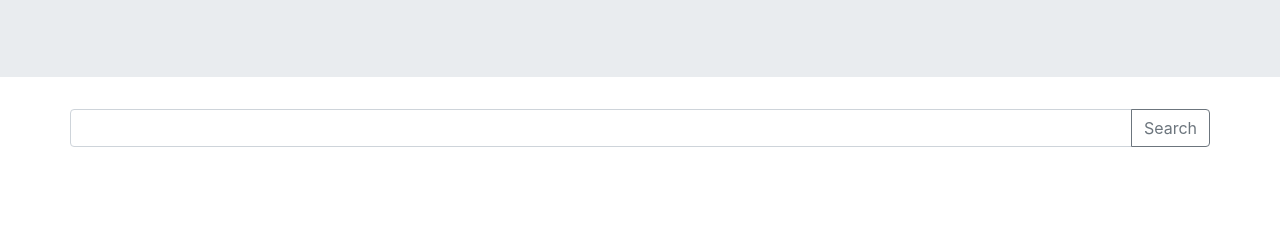
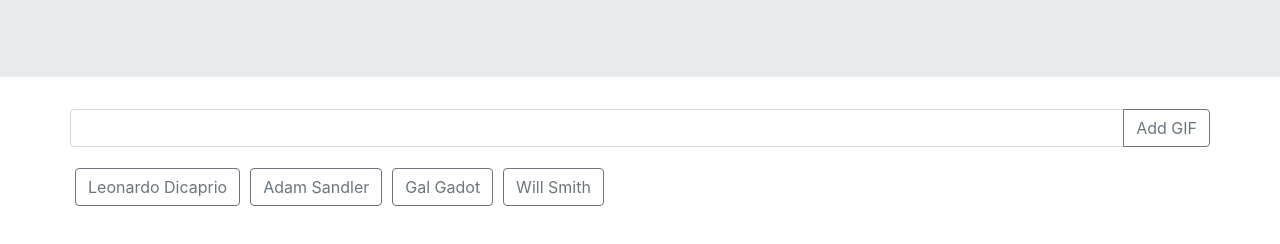
Before and after one commit to Stegler/GifSearch, a plain HTML site: page index.html in a window 1280 px wide. Shown: the part 172-416 px from the top of the page. Drawn offline with nearby package versions, Linux system fonts and the light colour scheme; no server answers.

Commit message:
functioning input field

```diff
--- a/app.js
+++ b/app.js
@@ -0,0 +1,50 @@
+var queryURL = "https://api.giphy.com/v1/gifs/trending?api_key=dc6zaTOxFJmzC";
+
+$.ajax({
+    url: queryURL,
+    method: "GET"
+}).then(function (response) {
+    console.log(response);
+});
+
+// Initial array of gifs
+var gifs = ["Leonardo Dicaprio", "Adam Sandler", "Gal Gadot", "Will Smith"];
+
+// Function for displaying gif buttons
+function renderButtons() {
+
+    // Deleting the movie buttons prior to adding new movie buttons
+    // (this is necessary otherwise we will have repeat buttons)
+    $("#buttons-view").empty();
+
+    // Looping through the array of gifs
+    for (var i = 0; i < gifs.length; i++) {
+
+        // Then dynamicaly generating buttons for each actor in the array.
+        var button = $("<button>");
+        // Adding a class
+        button.addClass("btn btn-outline-secondary button");
+        // Adding a data-attribute with a value of the data-name at index i
+        button.attr("data-name", gifs[i]);
+        // Providing the button's text with a value of the gif at index i
+        button.text(gifs[i]);
+        // Adding the button to the HTML
+        $("#buttons-view").append(button);
+    }
+}
+
+// This function handles events where one button is clicked
+$(".gif-add").on("click", function (event) {
+    // Preventing the buttons default behavior when clicked (which is submitting a form)
+    event.preventDefault();
+    // Captures value of input field
+    var gifName = $("#gif-input").val().trim();
+
+    // Pushing the input into gifs array
+    gifs.push(gifName);
+
+    // Calling renderButtons which handles the processing of our movie array
+    renderButtons();
+});
+
+renderButtons();
--- a/index.html
+++ b/index.html
@@ -27,11 +27,15 @@
     <div class="container">
         <div class="row">
             <div class="input-group mb-3">
-                <input type="text" class="form-control" aria-describedby="button-addon2">
+                <input type="text" class="form-control gif-input" aria-describedby="button-addon2" id="gif-input">
                 <div class="input-group-append">
-                    <button class="btn btn-outline-secondary" type="button" id="button-addon2">Search</button>
+                    <button class="btn btn-outline-secondary gif-add" type="button" id="button-addon2">Add GIF</button>
                 </div>
             </div>
+        </div>
+        <div class="row">
+            <!-- Rendered Buttons will get Dumped Here  -->
+            <div id="buttons-view"></div>
         </div>
     </div>
 
--- a/style.css
+++ b/style.css
@@ -0,0 +1,3 @@
+.button {
+    margin: 5px;
+}
```
